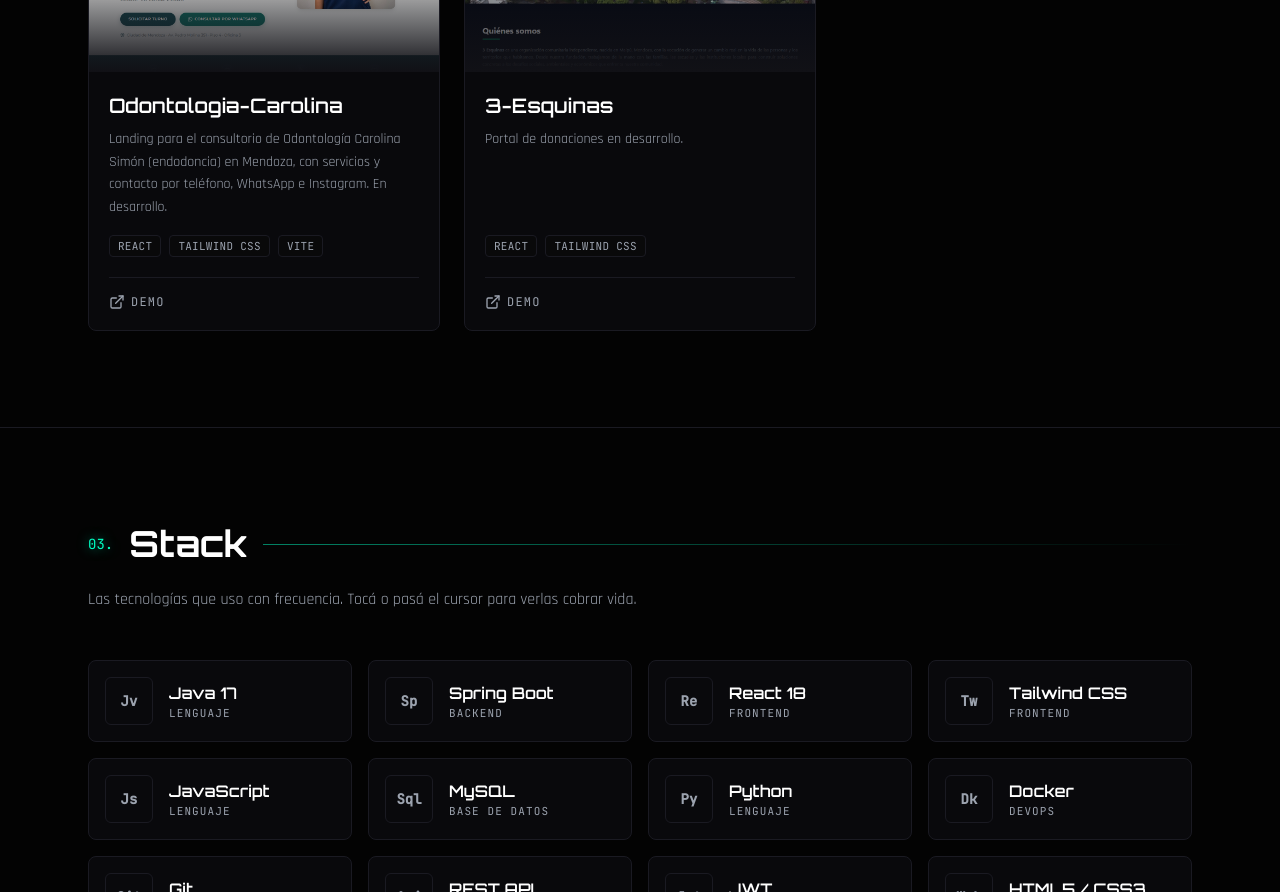
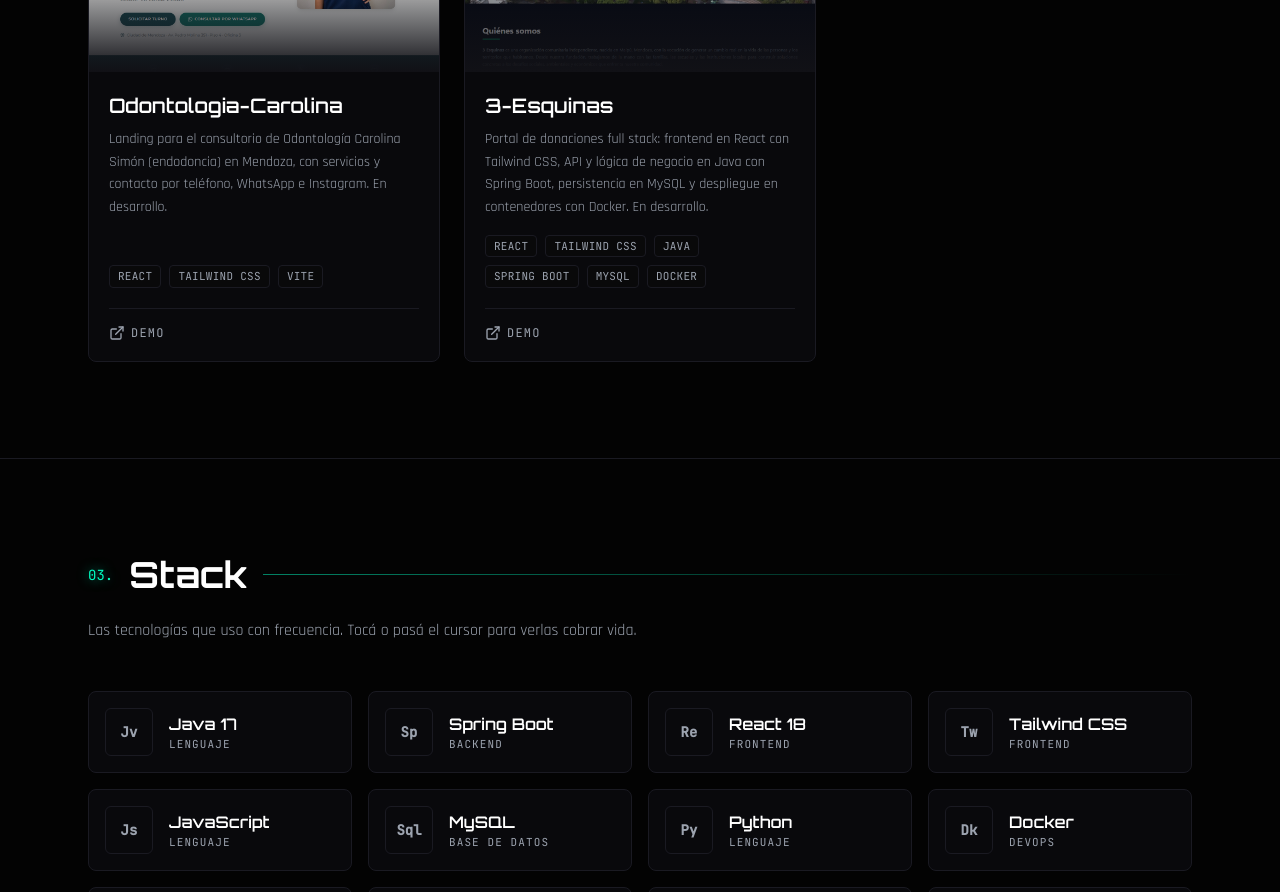
Before and after one commit to FacundoChacon/portfolio, a React (Vite) app: page / in a window 1280 px wide. Shown: the part 2260-3152 px from the top of the page. Built offline with nearby package versions, Linux system fonts and the light colour scheme.

Commit message:
feat(projects): mas info y stack full stack de 3-Esquinas

```diff
--- a/src/components/Projects.jsx
+++ b/src/components/Projects.jsx
@@ -46,8 +46,9 @@ const projects = [
   {
     title: "3-Esquinas",
     status: "inprogress",
-    description: "Portal de donaciones en desarrollo.",
-    tags: ["React", "Tailwind CSS"],
+    description:
+      "Portal de donaciones full stack: frontend en React con Tailwind CSS, API y lógica de negocio en Java con Spring Boot, persistencia en MySQL y despliegue en contenedores con Docker. En desarrollo.",
+    tags: ["React", "Tailwind CSS", "Java", "Spring Boot", "MySQL", "Docker"],
     image: "/project-3-esquinas.png",
     live: "https://3-esquinas-frontend.vercel.app/",
   },
```
